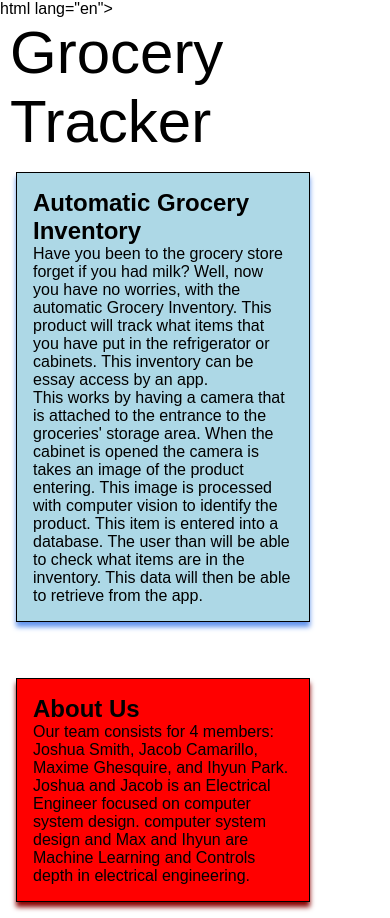
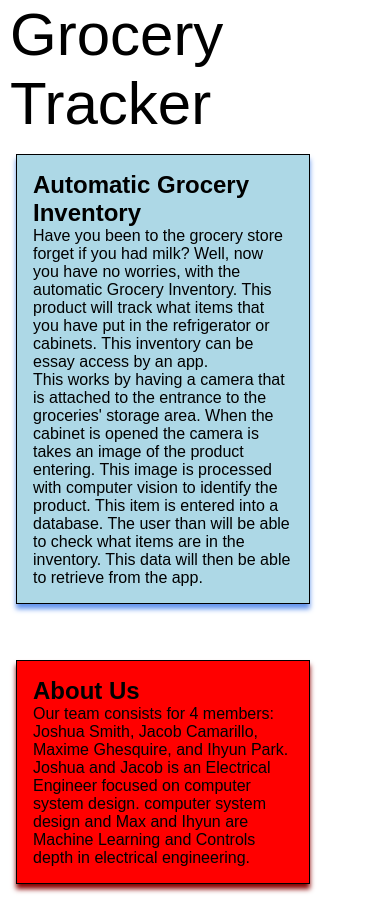
Before and after one commit to jas003ucsd/ECE140B_website, a Python web app: template web/src/templates/index.html in a window 390 px wide. After the commit the page ends 893 px from the top, so only its background shows below. Run offline with Jinja, Linux system fonts and the light colour scheme; the template is opened without the code that fills it, so the values that code supplies are empty.

Commit message:
update mobile

```diff
--- a/web/src/templates/index.html
+++ b/web/src/templates/index.html
@@ -1,4 +1,4 @@
-html lang="en">
+<html lang="en">
 <head>
     <meta charset="UTF-8">
     <title>Automatic Grocery Inventory</title>
```
